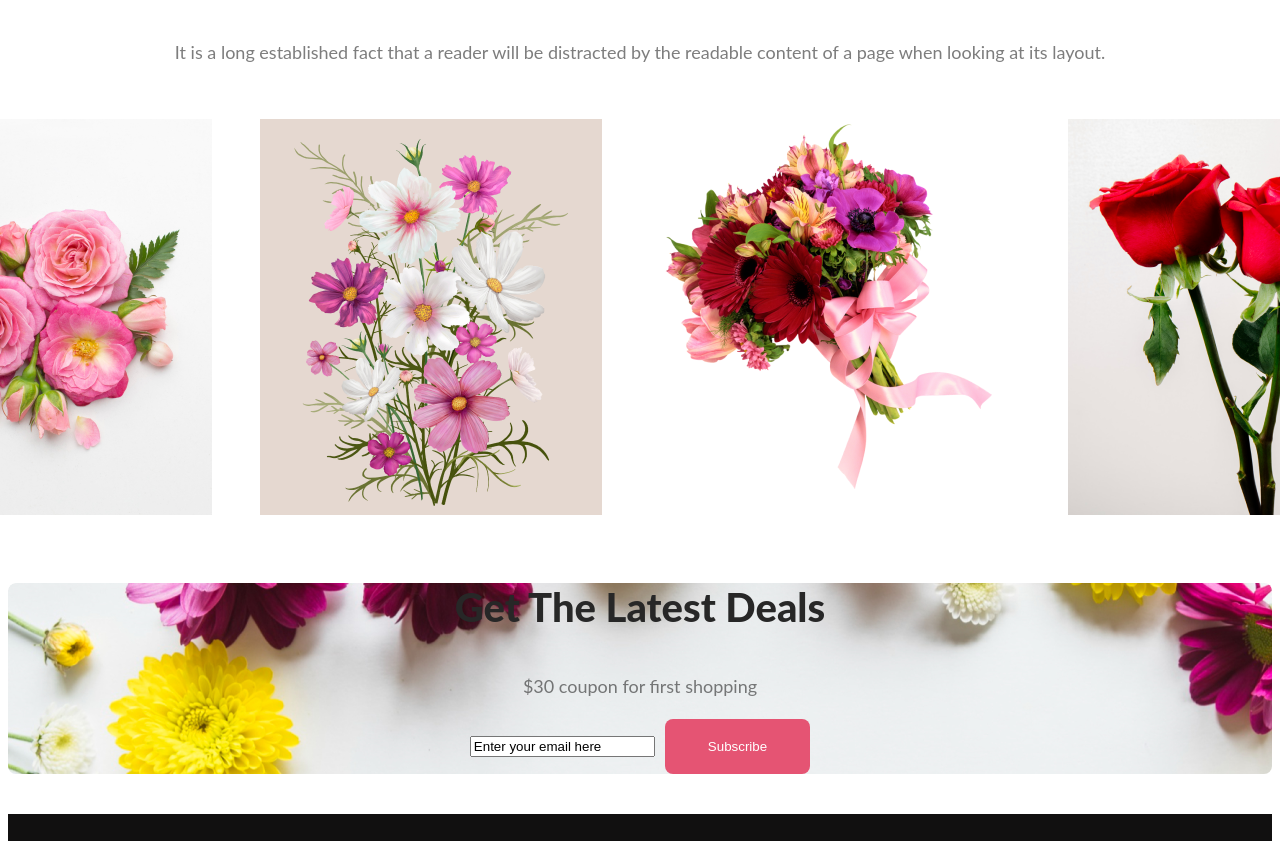
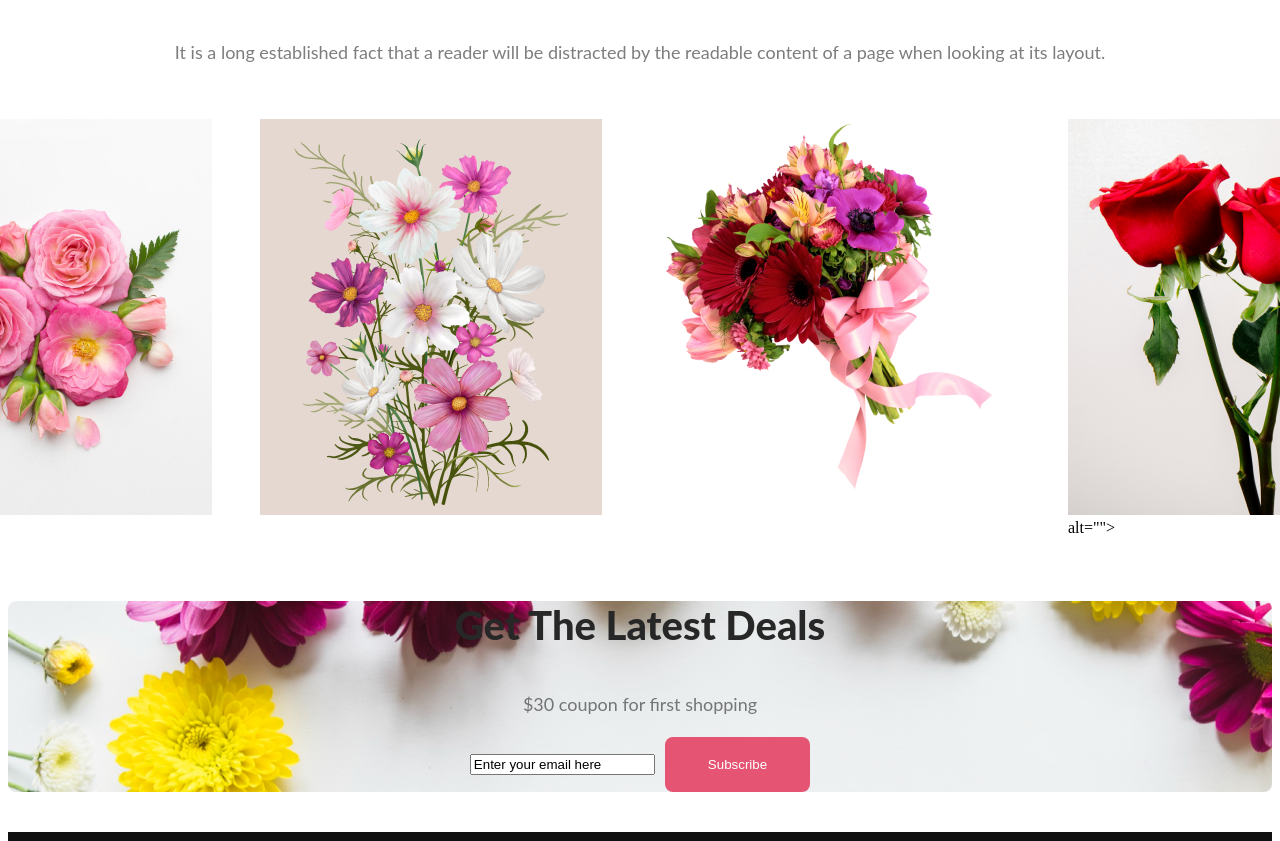
Before and after one commit to Anjuman50/flower-shop, a plain HTML site: page index.html in a window 1280 px wide. Shown: the part 3745-4586 px from the top of the page. Drawn offline with Linux system fonts and the light colour scheme; files whose address does not match are found by name.

Commit message:
last commit

```diff
--- a/index.html
+++ b/index.html
@@ -95,7 +95,7 @@
         <li class="int-li"><img src="Flower Asset/flower 01.png" alt=></li>
         <li class="int-li"><img src="Flower Asset/rectangle 4.png" alt=""></li>
         <li class="int-li"><img src="Flower Asset/pngwing 5.png" alt=""></li>
-        <li class="int-li"><img src="Flower Asset/ectangle 6.png" alt=""></li>
+        <li class="int-li"><img src="Flower Asset/ectangle 6.png"> alt=""></li>
      </ul>
 
     </div>
```
